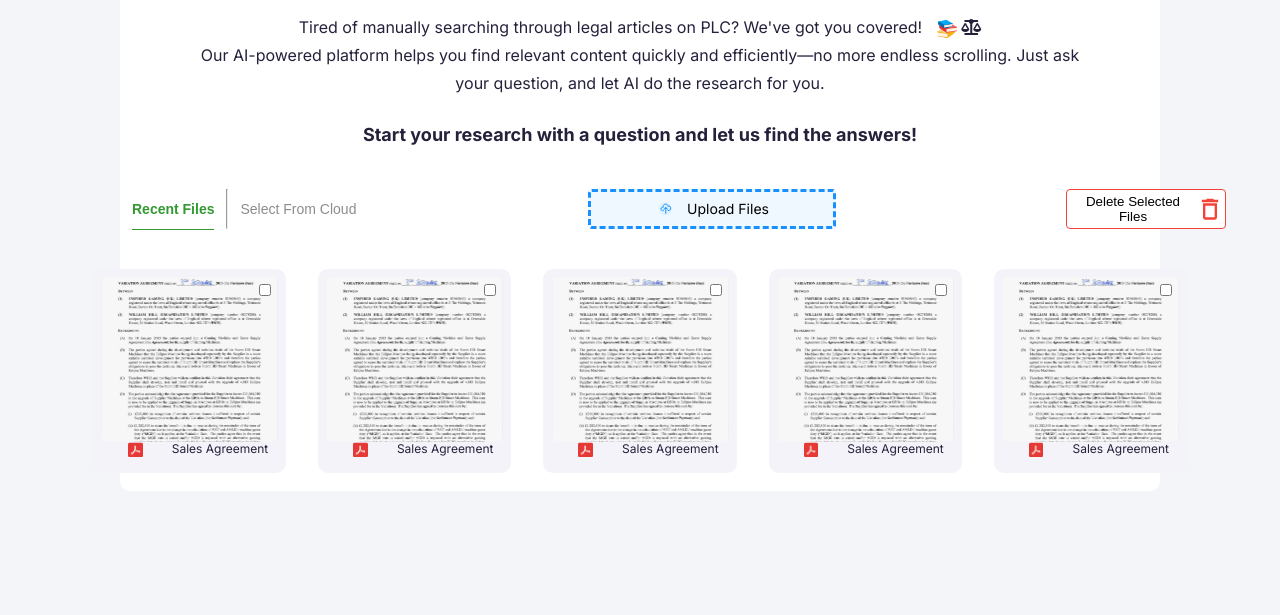
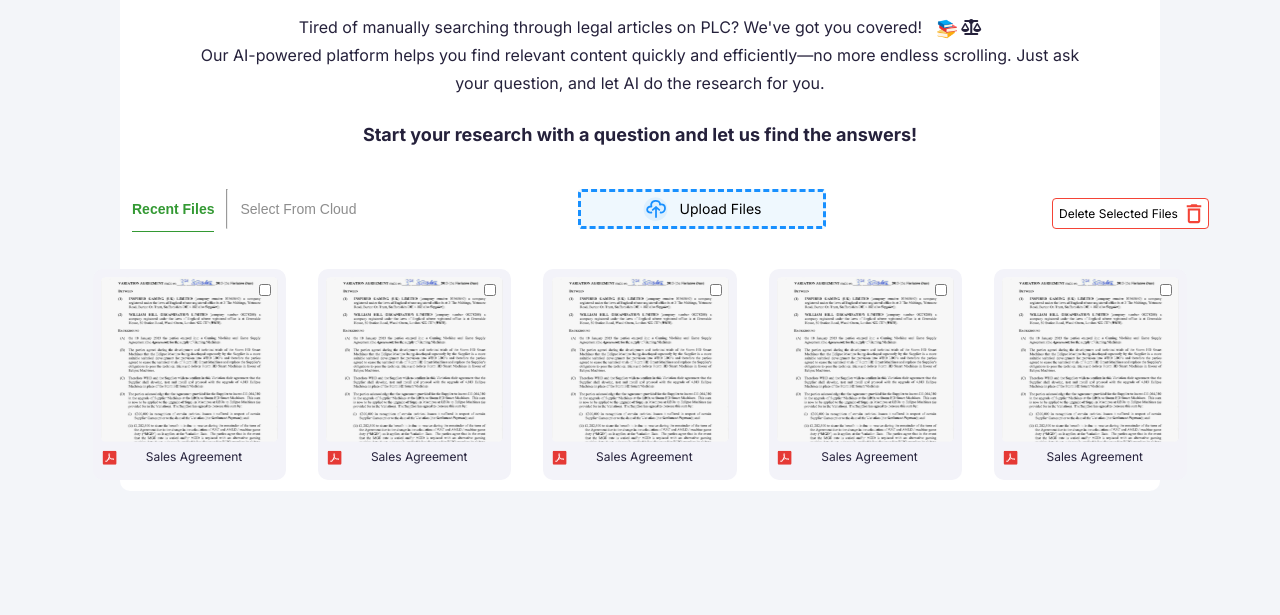
Before and after one commit to AnujDiggi/vedanta, a plain HTML site: page Page2.html in a window 1280 px wide. Shown: the part 185-800 px from the top of the page. Drawn offline with Linux system fonts and the light colour scheme.

Commit message:
first commit

```diff
--- a/CSS-File/Style.css
+++ b/CSS-File/Style.css
@@ -13,9 +13,6 @@ body {
 
 /*-------------------Navbar----------------*/
 nav {
-    /* width: 1440px;
-    height: 84.2px;
-    margin: 0 auto; */
     padding: 24px 50px 0 50px;
     display: flex;
     justify-content: space-between;
@@ -36,12 +33,9 @@ nav {
     display: flex;
     justify-content: center;
     align-items: center;
-    /* height: 60.2px; */
 }
 
 .logo1 {
-    /* width: auto;
-    height: 54px; */
     width: 182px;
     height: 52.2px;
 }
@@ -65,9 +59,6 @@ nav {
 
 
 section {
-    /* width: 1300px;
-    height: 501px;
-    margin: 0 auto; */
     background-color: white;
     border-radius: 10px;
     padding: 18px 12px;
@@ -143,11 +134,8 @@ section {
     display: flex;
     justify-content: space-between;
     align-items: center;
-    /* width: 1094px;
-    height: 28px; */
     gap: 40px;
     opacity: 0px;
-    /* margin: 0 auto; */
     margin: 0 53px;
 }
 
@@ -166,12 +154,6 @@ section {
     border: none;
     cursor: pointer;
 }
-
-/* .delete-button i {
-    font-size: 24px;
-    color: #F44336;
-} */
-
 
 
 .btn-recent {
@@ -201,14 +183,28 @@ section {
     text-align: center;
 }
 
+.delete-button
+{
+    width: 28px;
+height: 28px;
+padding: 3.5px 5.83px 3.5px 5.83px;
+}
+
+.delete-button img
+{
+    width: 16.33px;
+height: 21px;
+top: 3.5px;
+left: 5.83px;
+
+}
+
 
 /*------------------------------- Drop File Container-----------------------------------------*/
 
 
 .drop-file-container {
-    /* width: 781px; */
     height: 59px;
-    /* margin: 0 auto; */
     margin: 0 259.5px;
     border: 3px dashed #1890FF;
     background-color: #EFF8FE;
@@ -220,16 +216,6 @@ section {
     padding: 12px 25px;
 }
 
-/* .drop-file-container img {
-    width: 21.9px;
-    height: 20px;
-    top: 7.5px;
-    left: 6.55px;
-    gap: 0px;
-    border: 2px;
-    opacity: 0px;
-
-} */
 
 .upload-icon img{
     width: 35px;
@@ -262,10 +248,7 @@ section {
 
 
 .message-type-container {
-    /* width: 100%;
-    max-width: 1276px; */
     height: 50px;
-    /* margin: 0 auto; */
     margin: 0 12px;
     display: flex;
     align-items: center;
@@ -315,11 +298,6 @@ input::placeholder {
 }
 
 
-/*------------------Page2 CSS Upload files---------------------*/
-
-
-
-
 
 /*-----------------------Responsive---------------------*/
 
--- a/CSS-File/StylePage2.css
+++ b/CSS-File/StylePage2.css
@@ -4,7 +4,7 @@
 
 .section-page2-container {
     height: 283.55px;
-    height: 500px;
+    /* height: 500px; */
     display: flex;
     flex-direction: column;
     justify-content: center;
@@ -33,10 +33,6 @@
 
 }
 
-.select-page2 .btn-recent::after {
-    bottom: -1px;
-}
-
 .drop-file-page2 {
     width: 248px;
     height: 40px;
@@ -54,9 +50,11 @@
 }
 
 
+
 .delete-selected-files {
-    width: 160px;
+    width: 180px;
     height: 36px;
+    padding: 9px 6px;
 }
 
 .delete-selected-files button {
@@ -67,9 +65,14 @@
     opacity: 0px;
     padding: 4px 6px 4px 6px;
     border-radius: 4px;
-    border: 1px;
-    opacity: 0px;
-    border: 1px solid #F44336
+    border: 1px solid #F44336;
+    font-family: Inter;
+    font-size: 12px;
+    font-weight: 400;
+    line-height: 18px;
+    text-align: left;
+    font-family: "Inter", sans-serif;
+
 }
 
 
@@ -91,7 +94,7 @@
     max-width: 100%;
     width: 193.2px;
     margin: 0 auto;
-    height: 203.55px;
+    height: 210.55px;
     padding: 8px;
     gap: 8px;
     border-radius: 10px;
@@ -129,10 +132,10 @@
     display: flex;
     justify-content: flex-start;
     align-items: center;
-
     position: absolute;
-    left: 2px;
-    padding: 4px;
+    left: -28px;
+    margin-top: 8px;
+    /* padding: 4px; */
 }
 
 /* Styling for file icon and name */
@@ -148,24 +151,24 @@
     line-height: 14.52px;
     text-align: left;
     color: #25213B;
+    margin-left: -8px;
 }
 
 
 .drop-file-page2 .upload-icon img {
-    width: 15px;
-    height: 13.7px;
-    top: 3px;
-    left: 3px;
-    gap: 0px;
+    width: 25px;
+    height: 25px;
     border: 1.5px;
-    opacity: 0px;
+    display: flex;
+    justify-content: center;
+    align-items: center;
 
 }
 
-.drop-file-page2 .upload-icon {
-    width: 20px;
-    height: 20px;
+/* .drop-file-page2 .upload-icon {
+    width: 35px;
+    height: 35px;
     padding: 3px 2px 3.3px 3px;
     border-radius: 40px;
 
-}
+} */
--- a/Page2.html
+++ b/Page2.html
@@ -28,10 +28,10 @@
     <nav>
         <div class="nav-logo">
             <div class="nav-logo1">
-                <img src="./Images/Logo1.png" alt="Logo1" class="logo1" />
+                <img src="./Images/Logo1.svg" alt="Logo1" class="logo1" />
             </div>
             <div class="nav-logo2">
-                <img src="./Images/Logo2.png" alt="Logo2" class="logo2" />
+                <img src="./Images/Logo2.svg" alt="Logo2" class="logo2" />
             </div>
         </div>
         <div class="profile">
@@ -81,7 +81,7 @@
                     <input type="checkbox" class="file-checkbox" />
                     <img src="./Images/Files.png" alt="Uploaded-Files" />
                     <div class="File-Name-image">
-                        <img src="./Images/pdf.png" alt="PDF" />
+                        <img src="./Images/pdf.svg" alt="PDF" />
                         <div class="file-name">
                             Sales Agreement
                         </div>
@@ -91,7 +91,7 @@
                     <input type="checkbox" class="file-checkbox" />
                     <img src="./Images/Files.png" alt="Uploaded-Files" />
                     <div class="File-Name-image">
-                        <img src="./Images/pdf.png" alt="PDF" />
+                        <img src="./Images/pdf.svg" alt="PDF" />
                         <div class="file-name">
                             Sales Agreement
                         </div>
@@ -101,7 +101,7 @@
                     <input type="checkbox" class="file-checkbox" />
                     <img src="./Images/Files.png" alt="Uploaded-Files" />
                     <div class="File-Name-image">
-                        <img src="./Images/pdf.png" alt="PDF" />
+                        <img src="./Images/pdf.svg" alt="PDF" />
                         <div class="file-name">
                             Sales Agreement
                         </div>
@@ -111,7 +111,7 @@
                     <input type="checkbox" class="file-checkbox" />
                     <img src="./Images/Files.png" alt="Uploaded-Files" />
                     <div class="File-Name-image">
-                        <img src="./Images/pdf.png" alt="PDF" />
+                        <img src="./Images/pdf.svg" alt="PDF" />
                         <div class="file-name">
                             Sales Agreement
                         </div>
@@ -121,7 +121,7 @@
                     <input type="checkbox" class="file-checkbox" />
                     <img src="./Images/Files.png" alt="Uploaded-Files" />
                     <div class="File-Name-image">
-                        <img src="./Images/pdf.png" alt="PDF" />
+                        <img src="./Images/pdf.svg" alt="PDF" />
                         <div class="file-name">
                             Sales Agreement
                         </div>
```
Also changed, not shown: Page1.html (+2 -2 lines), Images/Logo1.svg (added), Images/Logo2.svg (added), Images/pdf.png (deleted), Images/pdf.svg (added).
